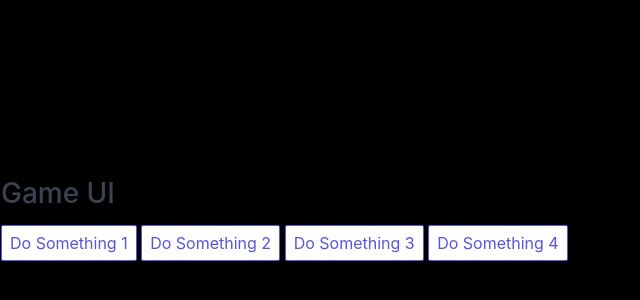
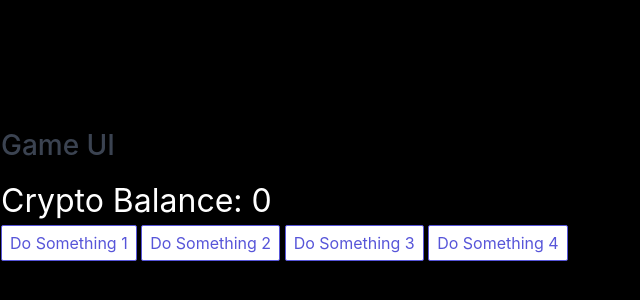
Before and after one commit to skillcamp-io/project-kepler, a website built with webpack: page src/html/index.html in a window 1280 px wide. Shown: the part 538-838 px from the top of the page, without its empty margins (0-640 px from the left). Built offline with nearby package versions, Linux system fonts and the light colour scheme; files whose address does not match are found by name.

Commit message:
added basic UI for crypto mining

```diff
--- a/src/html/index.html
+++ b/src/html/index.html
@@ -7,6 +7,7 @@
   <body>
       <div class="game-ui">
           <h3>Game UI</h3>
+          <div class="crypto-ui">Crypto Balance: 0</div>
           <div class="action-container">
             <button class="btn game-action-1">Do Something 1</button>
             <button class="btn game-action-2">Do Something 2</button>
--- a/src/less/main.less
+++ b/src/less/main.less
@@ -13,3 +13,9 @@ body{
     position: absolute;
     width: 100%;
 }
+.crypto-ui {
+    background-color: black;
+    color: #fff;
+    font-size: 4vmin;
+
+}
```
